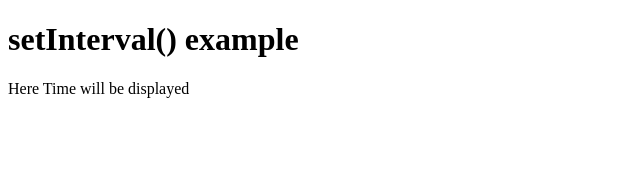
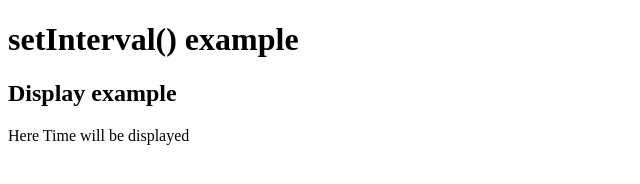
Before and after one commit to Prasannagondhi/Assignments, a plain HTML site: page index.html in a window 1280 px wide. Shown: the whole page, without its empty margins (0-640 px from the left). Drawn offline with Linux system fonts and the light colour scheme.

Commit message:
Add files via upload

```diff
--- a/index.html
+++ b/index.html
@@ -4,6 +4,7 @@
 <title> DOM example</title></head>
 <body>
     <h1>setInterval() example</h1>
+    <h2> Display example</h2>
     <pid='p1'>Here Time will be displayed</p>
     <script>
     setInterval(showTime,1000);
```
